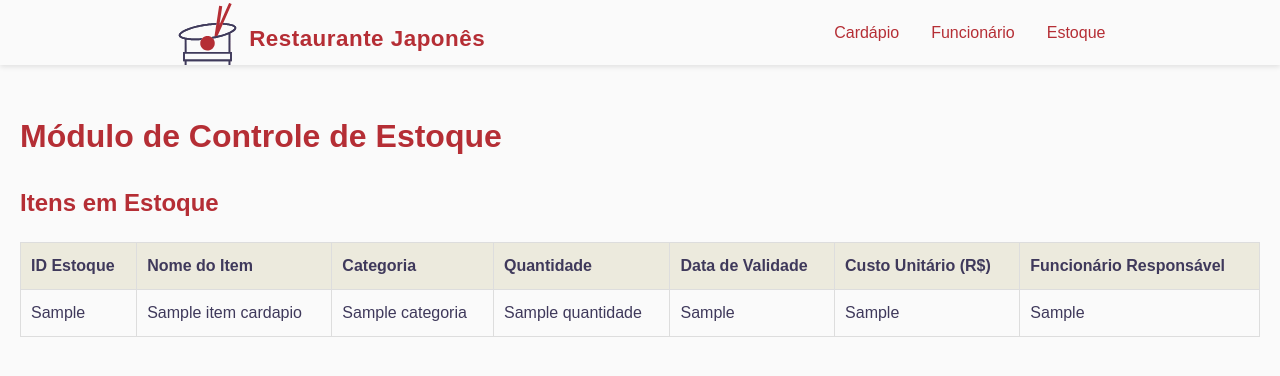
After one commit to paulacaires/restaurantejapones, a Flask app: template templates/estoque.html in a window 1280 px wide. The commit adds this page. Shown: the top 376 px of the page. Run offline with Flask 3, Linux system fonts and the light colour scheme; the template is opened without the code that fills it: most values are stand-ins (such as "Sample title", 1, 10 or a date in 2020); some web fonts are replaced.

Commit message:
feat: módulo estoque

```diff
--- a/app.py
+++ b/app.py
@@ -5,8 +5,10 @@ from dotenv import load_dotenv
 
 from backend.database.data_acess import (
     buscar_todos_funcionarios,
-    buscar_todos_cardapios
-    )
+    buscar_todos_cardapios,
+    buscar_todos_itens_estoque
+)
+
 load_dotenv()
 
 # Inicializar Flask
@@ -50,5 +52,14 @@ def cardapio():
 
     return render_template('cardapio.html', cardapios=lista_cardapios)
 
+@app.route('/estoque')
+def estoque():
+    if not supabase:
+        return "Erro: Conexão com o banco de dados não estabelecida.", 500
+
+    lista_estoque = buscar_todos_itens_estoque(supabase) or []
+
+    return render_template('estoque.html', estoque=lista_estoque)
+
 if __name__ == '__main__':
     app.run(debug=True)
--- a/backend/database/data_acess.py
+++ b/backend/database/data_acess.py
@@ -5,6 +5,7 @@ CLIENTES_VIEW = "vw_clientes_api"
 CLIENTES_TABELA = "cliente"
 FUNCIONARIOS_TABELA = "funcionarios"
 CARDAPIO_TABELA = "cardapio"
+ESTOQUE_TABELA = "estoque"
 
 def buscar_todos_clientes(supabase_client: Client):
     """
@@ -82,3 +83,29 @@ def buscar_todos_cardapios(supabase_client: Client):
     except Exception as e:
         print(f"Erro ao buscar cardápio: {e}")
         return None
+
+def buscar_todos_itens_estoque(supabase_client: Client):
+    """
+    Função que busca todos os itens do estoque com informações do cardápio.
+
+    Faz uma junção entre as tabelas 'estoque' e 'item_cardapio' usando
+    o relacionamento definido no Supabase (FK id_item).
+    """
+    try:
+        select_query = (
+            "id_estoque, quantidade, data_validade, "
+            "item_cardapio(id_item, nome_item, categoria, custo_unitario, funcionario_responsavel)"
+        )
+
+        response = (
+            supabase_client.table(ESTOQUE_TABELA)
+            .select(select_query)
+            .order("id_estoque", desc=False)
+            .execute()
+        )
+
+        return response.data
+
+    except Exception as e:
+        print(f"Erro ao buscar itens do estoque: {e}")
+        return None
--- a/templates/base.html
+++ b/templates/base.html
@@ -27,6 +27,7 @@
             <ul>
                 <li><a href="{{ url_for('cardapio') }}">Cardápio</a></li>
                 <li><a href="{{ url_for('funcionarios') }}">Funcionário</a></li>
+                <li><a href="{{ url_for('estoque') }}">Estoque</a></li>
             </ul>
         </nav>
     </header>
--- /dev/null
+++ b/templates/estoque.html
@@ -0,0 +1,46 @@
+{% extends "base.html" %}
+
+{% block title %}Módulo de Estoque{% endblock %}
+
+{% block content %}
+<h1>Módulo de Controle de Estoque</h1>
+
+<h2>Itens em Estoque</h2>
+
+<table>
+    <thead>
+        <tr>
+            <th>ID Estoque</th>
+            <th>Nome do Item</th>
+            <th>Categoria</th>
+            <th>Quantidade</th>
+            <th>Data de Validade</th>
+            <th>Custo Unitário (R$)</th>
+            <th>Funcionário Responsável</th>
+        </tr>
+    </thead>
+    <tbody>
+        {% for item in estoque %}
+        <tr>
+            <td>{{ item.id_estoque }}</td>
+            <td>{{ item.item_cardapio.nome_item }}</td>
+            <td>{{ item.item_cardapio.categoria }}</td>
+            <td>{{ item.quantidade }}</td>
+            <td>
+                {% if item.data_validade %}
+                    {{ item.data_validade | replace("-", "/") }}
+                {% else %}
+                    Sem validade
+                {% endif %}
+            </td>
+            <td>{{ item.item_cardapio.custo_unitario }}</td>
+            <td>{{ item.item_cardapio.funcionario_responsavel }}</td>
+        </tr>
+        {% else %}
+        <tr>
+            <td colspan="7">Nenhum item cadastrado no estoque.</td>
+        </tr>
+        {% endfor %}
+    </tbody>
+</table>
+{% endblock %}
```
Also changed, not shown: sql_scripts/create_schema.sql (+17 -0 lines).
